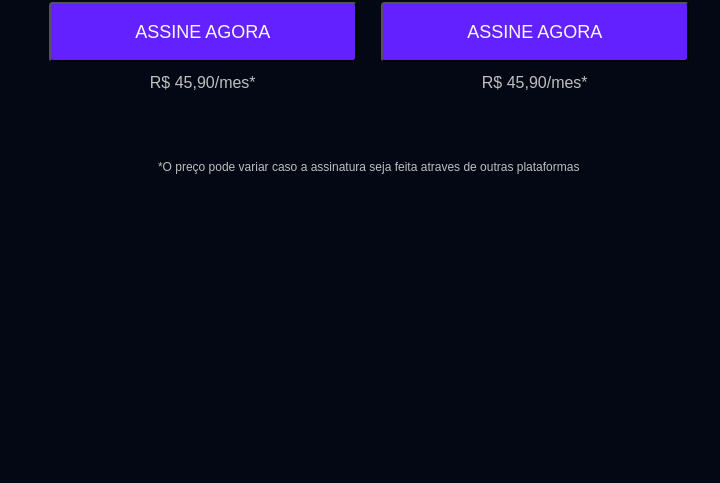
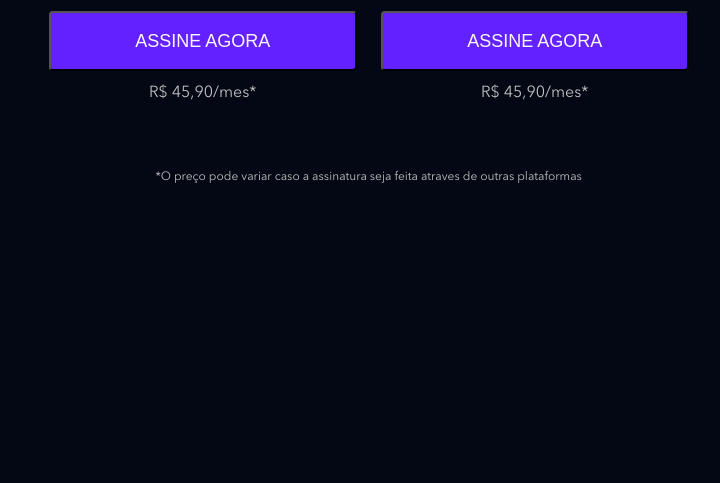
Before and after one commit to Matheusdsff/clone_DisneyPlus, a website: page index.html in a window 1280 px wide. Shown: the part 317-800 px from the top of the page, without its empty margins (23-743 px from the left). Drawn offline with nearby package versions, Linux system fonts and the light colour scheme; files that its build step writes are made by us from their sources.

Commit message:
corrigindo a fonte

```diff
--- a/src/styles/main.scss
+++ b/src/styles/main.scss
@@ -15,7 +15,7 @@
 
 body {
     background-color: variaveis.$corDeFundo;
-    font-family: Arial, sans-serif;
+    font-family: Avenir, sans-serif;
 }
 
 @mixin text ($fontSize: 16px) {
```
